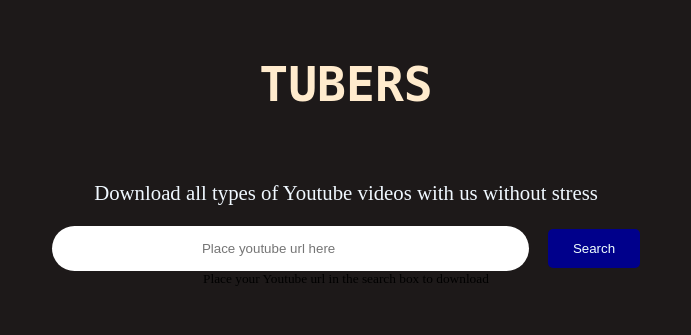
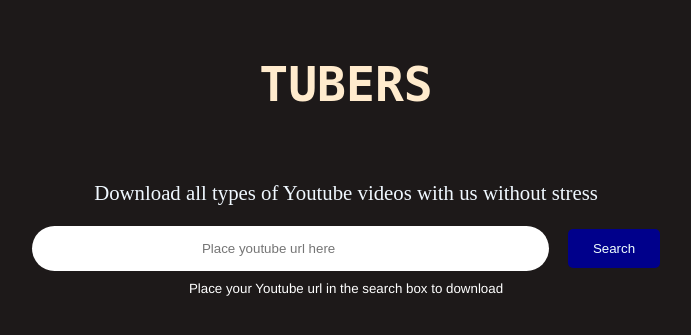
Before and after one commit to Jayson7/tuberz, a Django app: page / in a window 1280 px wide. Shown: the top 335 px of the page, without its empty margins (294-985 px from the left). Run offline with Django 4.2, Linux system fonts and the light colour scheme.

Commit message:
tubers first commit

```diff
--- a/tubersproject/Templates/index.html
+++ b/tubersproject/Templates/index.html
@@ -25,7 +25,8 @@
                 <input type="url" placeholder="Place youtube url here" name="yurl" id="url" />
                 <button type="submit">Search</button>
             </form>
-            <small>Place your Youtube url in the search box to download</small>
+            <small class="small-info">Place your Youtube url in the search box to download</small
+        >
         <div class="box-info">
           <div class="mini">
             <img src="" alt="" />
@@ -34,5 +35,4 @@
       </div>
     </div>
   </body>
-
 </html>
--- a/tubersproject/static/style.css
+++ b/tubersproject/static/style.css
@@ -42,7 +42,7 @@
 form input {
     border: 0;
     outline: none;
-    padding: 15px 150px;
+    padding: 15px 170px;
     border-radius: 50px;
     margin-right: 15px;
 }
@@ -55,7 +55,8 @@
     border-radius: 5px;
 }
 
-form .small-info {
+.small-info {
     color: white;
     font-family: Helvetica;
+    margin-top: 10px;
 }
```
Lines whose indentation alone changed are shown as unchanged.
